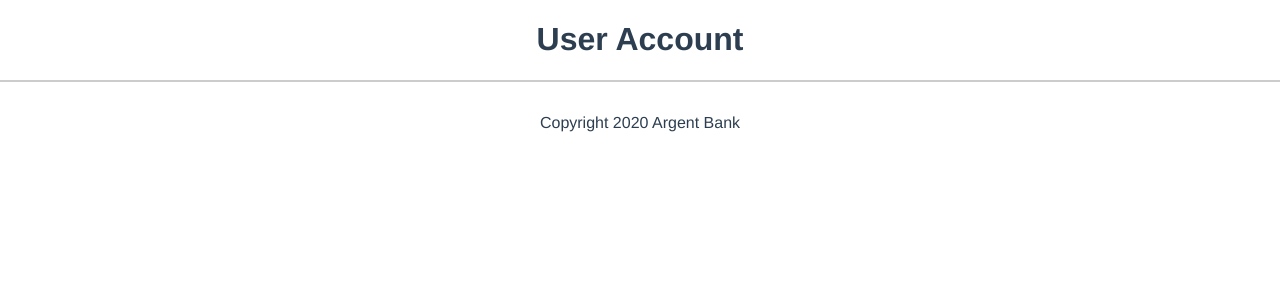
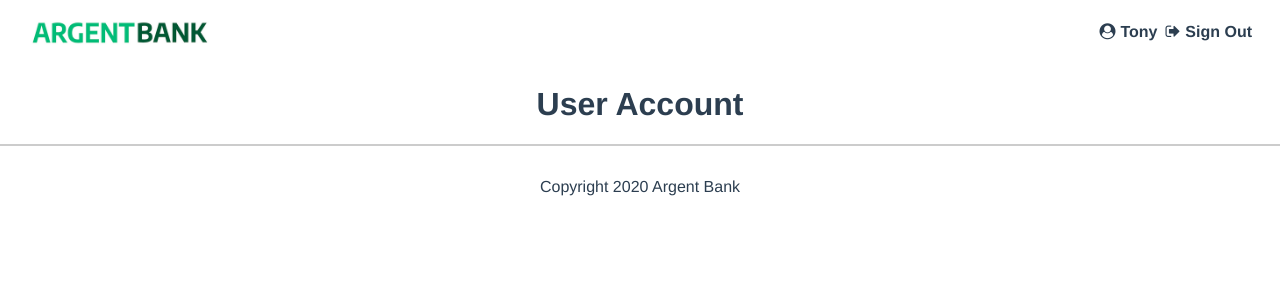
Before and after one commit to Amalynn/oc-iw-p11-argentbank-frontend, a React (Vite) app: page /user-account in a window 1280 px wide. Shown: the top 300 px of the page. Built offline with nearby package versions, Linux system fonts and the light colour scheme.

Commit message:
Header component created

```diff
--- a/index.html
+++ b/index.html
@@ -4,6 +4,10 @@
         <meta charset="UTF-8" />
         <meta name="viewport" content="width=device-width, initial-scale=1.0" />
         <title>Argent Bank - Homepage</title>
+        <link
+            rel="stylesheet"
+            href="https://stackpath.bootstrapcdn.com/font-awesome/4.7.0/css/font-awesome.min.css"
+        />
     </head>
     <body>
         <div id="root"></div>
--- a/src/App.jsx
+++ b/src/App.jsx
@@ -1,4 +1,5 @@
 import Footer from './components/Footer';
+import Header from './components/Header';
 import HomePage from './pages/HomePage';
 import SignIn from './pages/SignIn';
 import Error404 from './pages/Error404';
@@ -13,6 +14,8 @@ import {
 export default function App() {
     return (
         <Router>
+            <Header />
+
             <Routes>
                 <Route path="/" element={<HomePage />} />
                 <Route path="/sign-in" element={<SignIn />} />
--- a/src/assets/styles/main.css
+++ b/src/assets/styles/main.css
@@ -58,6 +58,10 @@ body {
 
 .main-nav-item:hover {
     text-decoration: underline;
+}
+
+.main-nav-item i {
+    margin-right: 5px;
 }
 
 .main-nav-logo {
--- /dev/null
+++ b/src/components/Header.jsx
@@ -0,0 +1,49 @@
+import { Link, useLocation } from 'react-router-dom';
+import Logo from '../assets/logo/argentBankLogo.png';
+
+export default function Header() {
+    const location = useLocation();
+    const isLoggedIn = location.pathname === '/user-account' ? true : false;
+
+    return isLoggedIn ? (
+        <nav className="main-nav">
+            <Link to="/" className="main-nav-logo">
+                <img
+                    className="main-nav-logo-image"
+                    src={Logo}
+                    alt="Argent Bank Logo"
+                />
+                <h1 className="sr-only">Argent Bank</h1>
+            </Link>
+
+            <div>
+                <Link to="/user-account" className="main-nav-item">
+                    <i className="fa fa-user-circle"></i>
+                    Tony
+                </Link>
+                <Link to="/" className="main-nav-item">
+                    <i className="fa fa-sign-out"></i>
+                    Sign Out
+                </Link>
+            </div>
+        </nav>
+    ) : (
+        <nav className="main-nav">
+            <Link to="/" className="main-nav-logo">
+                <img
+                    className="main-nav-logo-image"
+                    src={Logo}
+                    alt="Argent Bank Logo"
+                />
+                <h1 className="sr-only">Argent Bank</h1>
+            </Link>
+
+            <div>
+                <Link to="/sign-in" className="main-nav-item">
+                    <i className="fa fa-user-circle"></i>
+                    Sign In
+                </Link>
+            </div>
+        </nav>
+    );
+}
```
Also changed, not shown: src/assets/logo/argentBankLogo.png (added).
